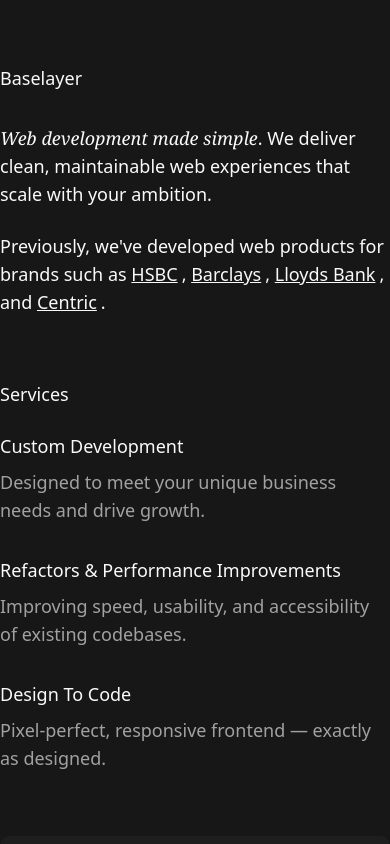
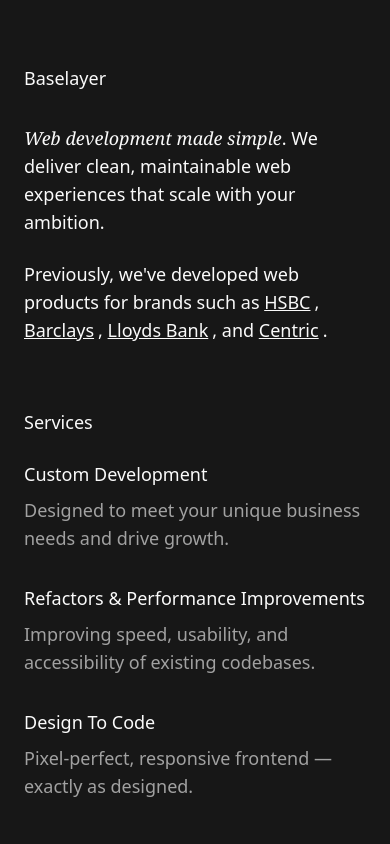
Before and after one commit to its-rayan/baselayer, a React (Vite) app: page / in a window 390 px wide. Shown: the top 844 px of the page. Built offline with nearby package versions, Linux system fonts and the light colour scheme.

Commit message:
add padding for sm screens

```diff
--- a/src/components/layout/navbar.tsx
+++ b/src/components/layout/navbar.tsx
@@ -2,7 +2,7 @@
 
 export default function Navbar() {
   return (
-    <nav className="w-full py-8 pt-16">
+    <nav className="w-full py-8 pt-16 px-6 md:px-0">
       <MarketingContainer className="flex items-center justify-between">
         <h1 className="font-medium">Baselayer</h1>
       </MarketingContainer>
--- a/src/routes/index.tsx
+++ b/src/routes/index.tsx
@@ -9,7 +9,7 @@
 
 function Index() {
   return (
-    <main className="w-full flex flex-col gap-10 h-screen">
+    <main className="w-full flex flex-col gap-10 h-screen px-6 md:px-0">
       <HeroSection />
       <ServicesSection />
       <PricingSection />
```
